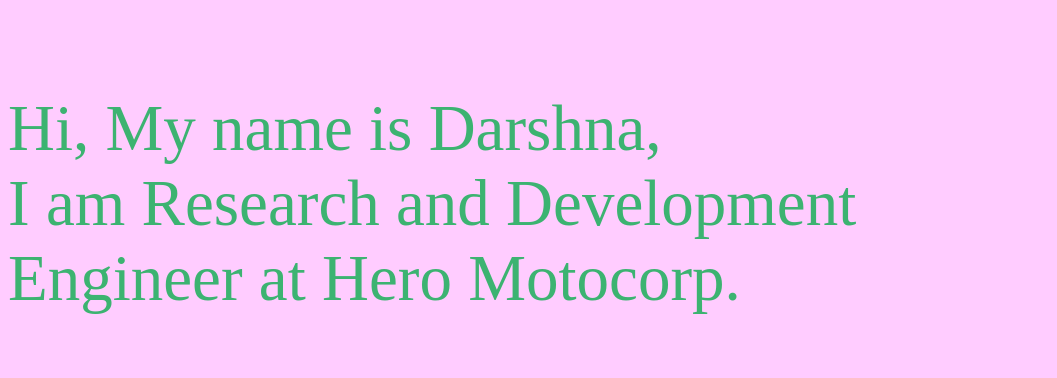
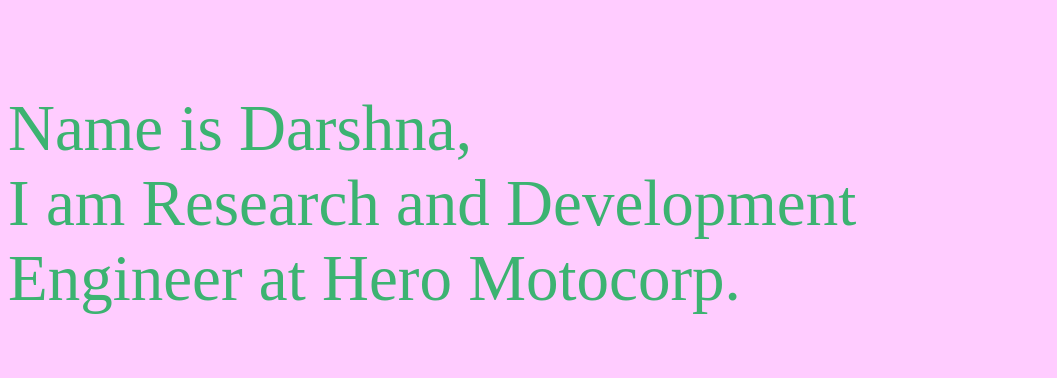
Before and after one commit to darshuparmar/darshna, a plain HTML site: page index.html in a window 1280 px wide. Shown: the top 378 px of the page, 0-1057 px from the left. Drawn offline with Linux system fonts and the light colour scheme.

Commit message:
Update index.html

```diff
--- a/index.html
+++ b/index.html
@@ -52,7 +52,7 @@ a:active {
 <body style="background-color: #ffccff;> <!background-image: url('https://wallpapersmug.com/download/950x1534/2fda8d/white-wall-lamp.jpg')">
 	&nbsp;
 	&nbsp;
-	<p style="color: MediumSeaGreen;font-size : 65px"> Hi, My name is Darshna, <img src="final.jpeg"  align="right", style="width:210px;height:310px;" >
+	<p style="color: MediumSeaGreen;font-size : 65px"> Name is Darshna, <img src="final.jpeg"  align="right", style="width:210px;height:310px;" >
 		<br>
 	I am Research and Development Engineer at Hero Motocorp.
 	</p>
```
